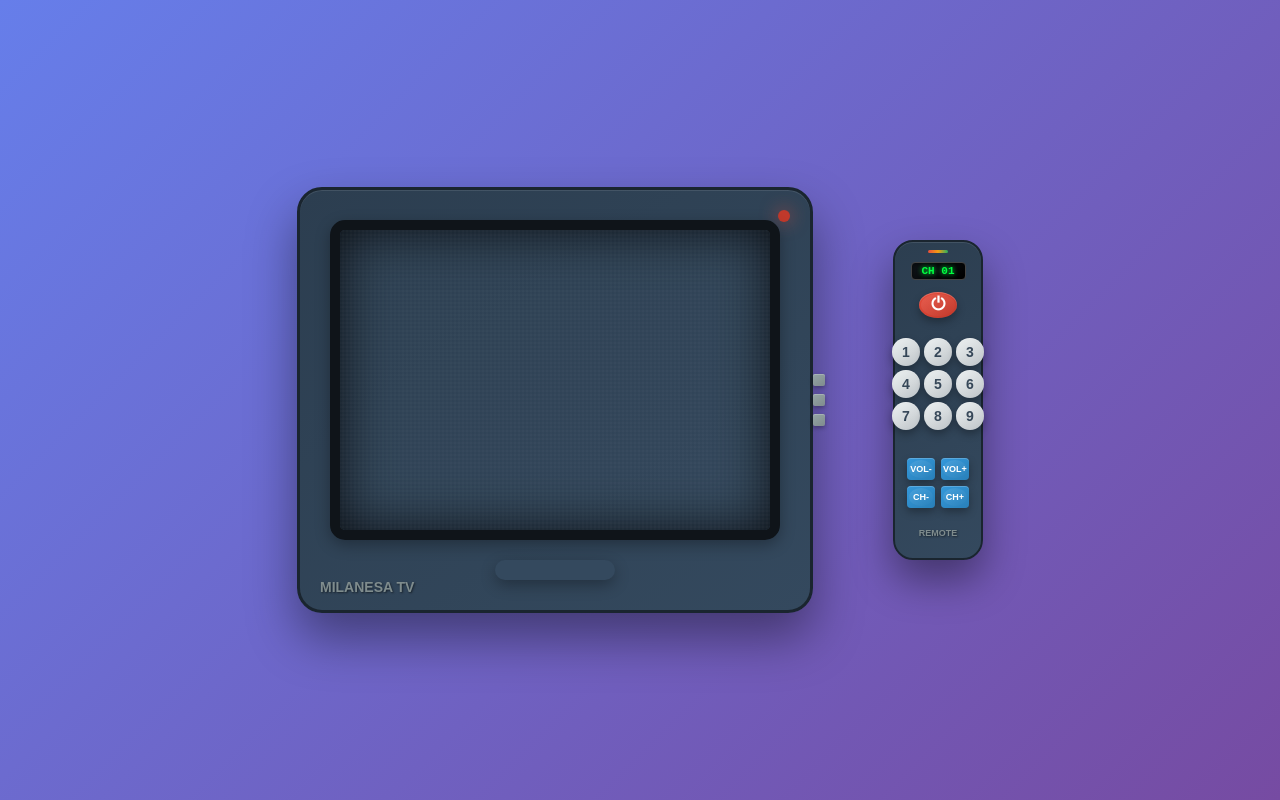
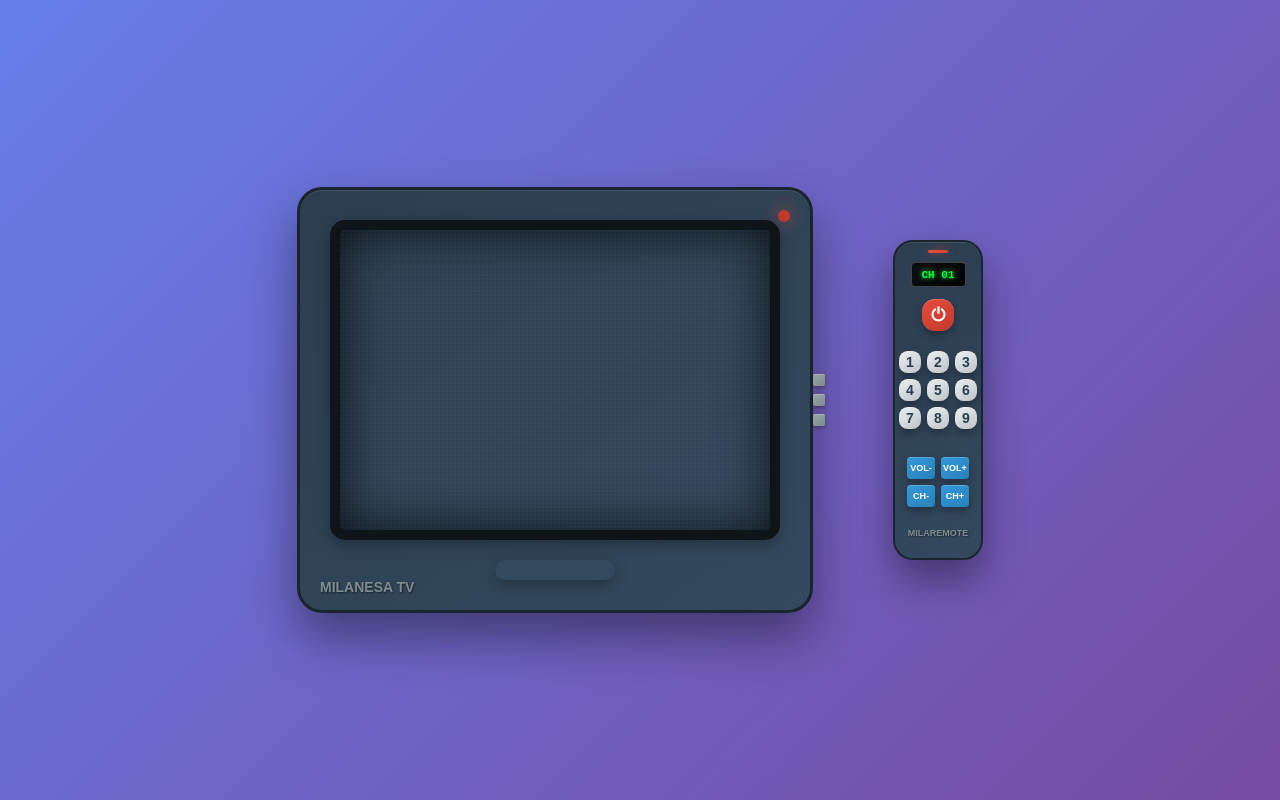
Before and after one commit to AngelAleman15/TV, a plain HTML site: page index.html in a window 1280 px wide. Drawn offline with Linux system fonts and the light colour scheme.

Commit message:
mejoré el control

```diff
--- a/css/style.css
+++ b/css/style.css
@@ -2,6 +2,7 @@
     margin: 0;
     padding: 0;
     box-sizing: border-box;
+    user-select: none;
 }
 
 body {
@@ -142,9 +143,9 @@ body {
 }
 
 .remote-button {
-    width: 38px;
-    height: 38px;
-    border-radius: 50%;
+    width: 32px;
+    height: 32px;
+    border-radius: 40%;
     border: none;
     cursor: pointer;
     font-weight: bold;
@@ -163,7 +164,6 @@ body {
     right: 2px;
     bottom: 2px;
     border-radius: 50%;
-    background: linear-gradient(145deg, rgba(255,255,255,0.1), transparent);
 }
 
 .remote-button:hover {
@@ -183,14 +183,14 @@ body {
     background: linear-gradient(145deg, #ecf0f1, #bdc3c7);
     color: #2c3e50;
     font-size: 14px;
-    width: 28px;
-    height: 28px;
+    width: 22px;
+    height: 22px;
 }
 
 .number-grid {
     display: grid;
     grid-template-columns: 1fr 1fr 1fr;
-    gap: 4px;
+    gap: 6px;
     margin: 8px 0;
 }
 
@@ -223,7 +223,8 @@ body {
     top: 8px;
     width: 20px;
     height: 3px;
-    background: linear-gradient(90deg, #e74c3c, #f39c12, #27ae60);
+    background: linear-gradient(90deg, #e74c3c, #dc4130);
+    box-shadow: 0 0 10px rgba(231, 76, 60, 0.5);
     border-radius: 2px;
 }
 
@@ -239,7 +240,6 @@ body {
     }
 }
 
-/* Animación sutil para darle vida */
 .power-indicator {
     animation: pulse 3s ease-in-out infinite;
 }
--- a/index.html
+++ b/index.html
@@ -46,7 +46,7 @@
             <button class="remote-button ch-btn">CH+</button>
         </div>
 
-        <div class="remote-brand">REMOTE</div>
+        <div class="remote-brand">MILAREMOTE</div>
     </div>
 </body>
 </html>
```
